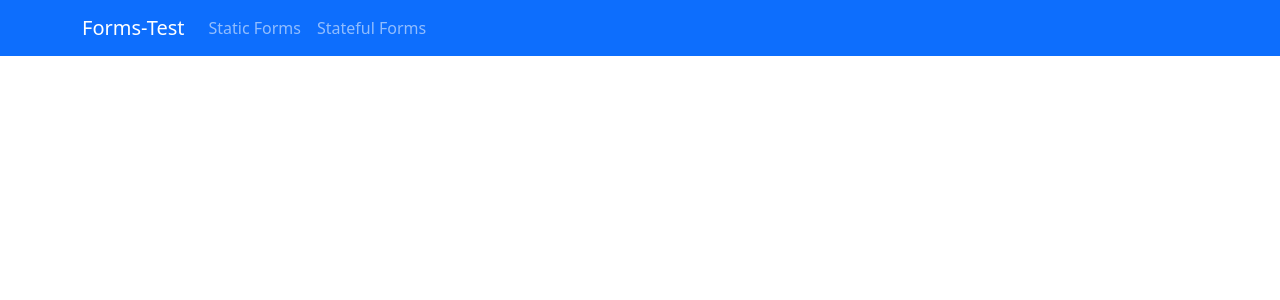
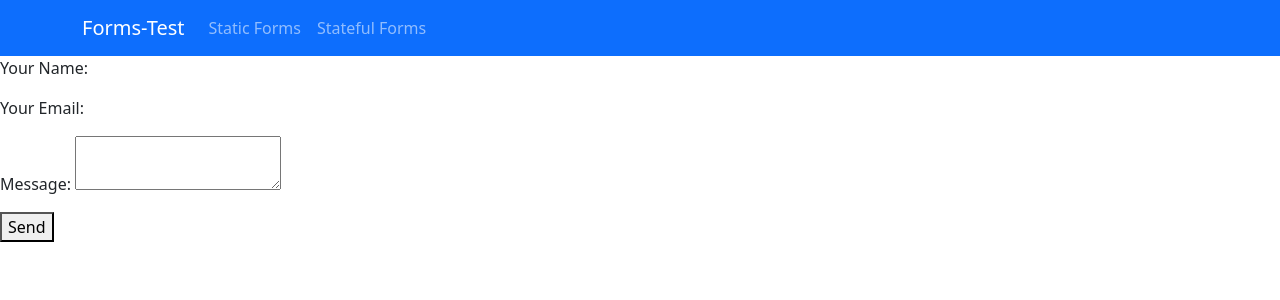
Before and after one commit to DevusYt/netlify-forms-example, a React (Create React App) app: page /stateful in a window 1280 px wide. Shown: the top 300 px of the page. Built offline with nearby package versions, Linux system fonts and the light colour scheme.

Commit message:
stateful filled usedState

```diff
--- a/src/Stateful.jsx
+++ b/src/Stateful.jsx
@@ -1,11 +1,55 @@
-import React from 'react'
+import React, { useState, useEffect } from 'react'
 import MyNav from './MyNav'
 
 export default function Stateful() {
+    const [formData, setFormData] = useState({ name: '', email: '', message: '' })
+
+    function handleSubmit() {
+        console.log(formData)
+    }
+
+    useEffect(() => {
+        console.log(formData)
+    })
+
+
     return (
         <>
             <MyNav />
 
+
+            <form onSubmit={() => handleSubmit()}>
+                <p>
+                    <label>
+                        Your Name: <input type="text" name="name" value={formData.name} onChange={(e) => {
+                            setFormData(eVals => ({
+                                ...eVals, name: e.target.value
+                            }))
+                        }} />
+                    </label>
+                </p>
+                <p>
+                    <label>
+                        Your Email: <input type="email" name="email" value={formData.email} onChange={(e) => {
+                            setFormData(eVals => ({
+                                ...eVals, email: e.target.value
+                            }))
+                        }} />
+                    </label>
+                </p>
+                <p>
+                    <label>
+                        Message: <textarea name="message" value={formData.message} onChange={(e) => {
+                            setFormData(eVals => ({
+                                ...eVals, message: e.target.value
+                            }))
+                        }} />
+                    </label>
+                </p>
+                <p>
+                    <button type="submit">Send</button>
+                </p>
+            </form>
         </>
     )
 }
```
